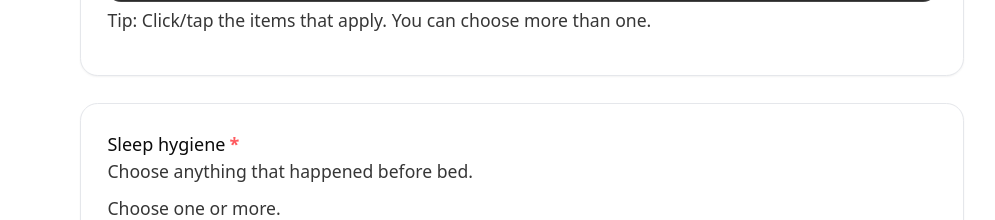
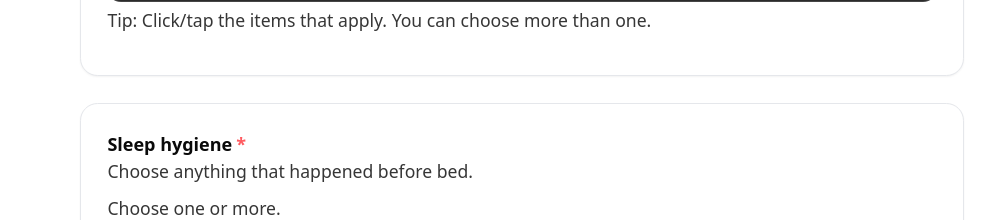
Before and after one commit to jlnalexander5-sudo/sleepfix-app, a Next.js app: page /protected/sleep in a window 1280 px wide. Shown: the part 2180-2400 px from the top of the page, without its empty margins (118-1113 px from the left). Built offline with nearby package versions, Linux system fonts and the light colour scheme; no server answers.

Commit message:
Update page.tsx

```diff
--- a/app/protected/sleep/page.tsx
+++ b/app/protected/sleep/page.tsx
@@ -679,7 +679,7 @@ const canSaveNight = missingRequired.length === 0;
       </div>
 
       <div className="mt-6 rounded-2xl border border-gray-200 bg-white p-6 shadow-sm">
-       <div className="sf-section-title">
+      <div className="sf-section-title" style={{ fontWeight: 800 }}>
   Sleep hygiene<span className="sf-req">*</span>
 </div>
         <div className="sf-help" style={{ marginBottom: 12 }}>
```
